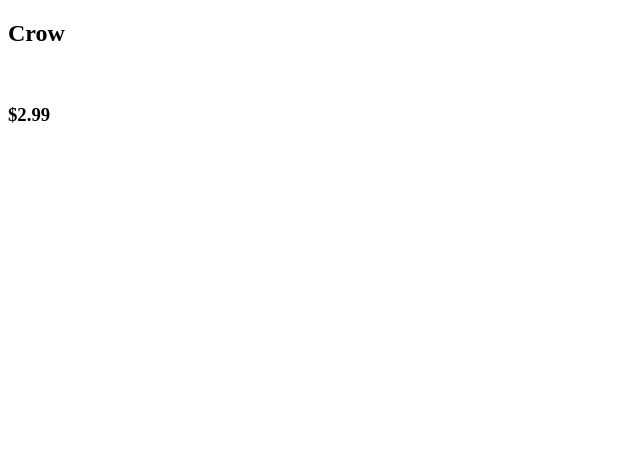
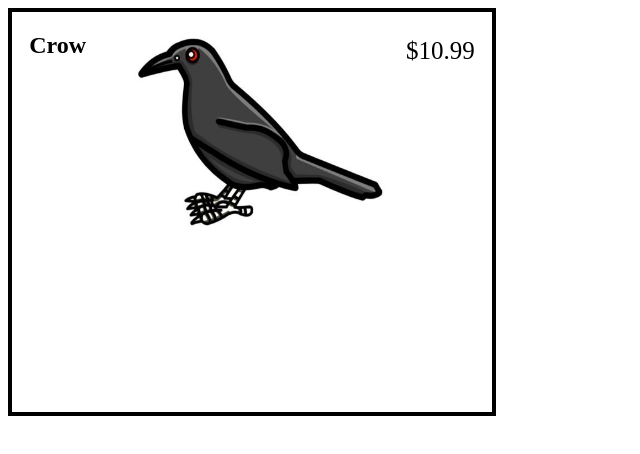
Before and after one commit to staten-island-tech/flexbox-gallery-project-bensonc27, a plain HTML site: page index.html in a window 1280 px wide. Shown: the whole page, without its empty margins (0-640 px from the left). Drawn offline with Linux system fonts and the light colour scheme.

Commit message:
New Image

```diff
--- a/index.html
+++ b/index.html
@@ -3,13 +3,16 @@
 <head>
     <meta charset="UTF-8">
     <meta name="viewport" content="width=device-width, initial-scale=1.0">
-    <title>Document</title>
+    <title>Shop</title>
+    <link rel="stylesheet" href="stylesheet.css">
 </head>
+
 <div class="container">
     <div class="card">
     <h2 class="card-header">Crow</h2>
-    <img class="card-img" src="">
-    <h3 class="card-desc">$2.99</h3>
+    <img class="card-img" src="/Images/Cute-Halloween-Crow-Character-Cartoon-Graphics-37755293-1-1-580x387.jpg">
+    <p class="card-desc">$10.99</p>
+
 
 
 </div>
--- a/stylesheet.css
+++ b/stylesheet.css
@@ -1,5 +1,6 @@
 body{
     box-sizing: border-box;
+
 }
 .container{
     display: flex;
@@ -9,14 +10,27 @@ body{
 .card{
     display: flex;
     flex-direction: row;
+    justify-content: center;
     border: 4px,solid,black;
+    width: 30rem;
+    height: 25rem;
 }
 .card-desc{
+    text-align: center;
+    font-size: 25px;
+
 
 }
 .card-img{
+    align-items: center;
+    height: 15rem;
+    width: 20rem;
+
+
 
 }
 .card-header{
+    text-align: center;
+
 
 }
```
Also changed, not shown: Images/Cute-Halloween-Crow-Character-Cartoon-Graphics-37755293-1-1-580x387.jpg (added), Images/pngtree-pet-grooming-cartoon-childlike-yellow-banner-image_141460.jpg (added).
